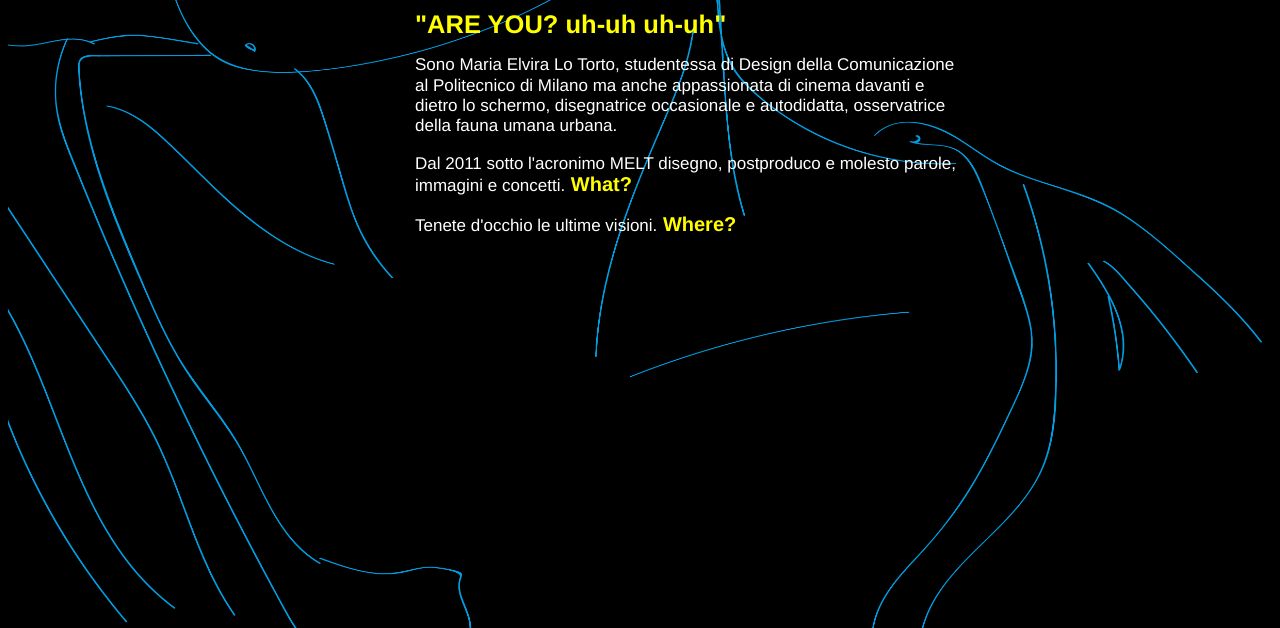
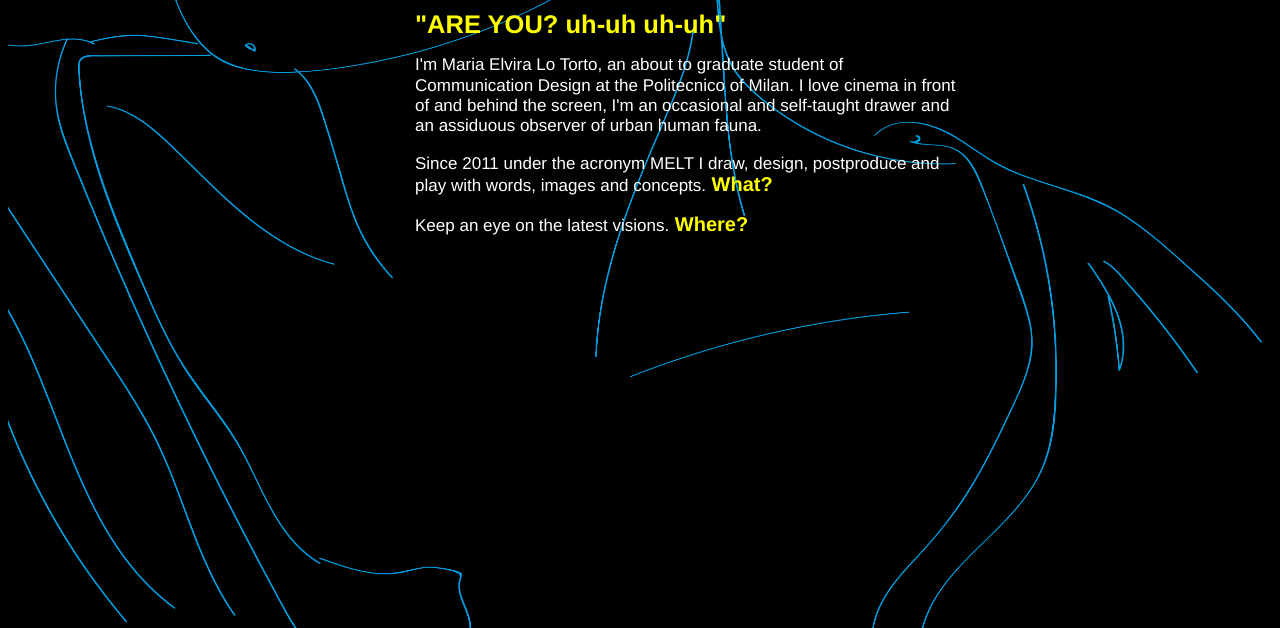
Before and after one commit to meltisme/meltisme.github.io, a plain HTML site: page Curriculum Vitae.html in a window 1280 px wide. Shown: the part 277-905 px from the top of the page. Drawn offline with Linux system fonts and the light colour scheme.

Commit message:
Add files via upload

```diff
--- a/Curriculum Vitae.html
+++ b/Curriculum Vitae.html
@@ -13,9 +13,9 @@
 
 <h2>"ARE YOU? uh-uh uh-uh"</h2>
 
-  <p align="left">Sono Maria Elvira Lo Torto, studentessa di Design della Comunicazione al Politecnico di Milano ma anche appassionata di cinema davanti e dietro lo schermo, disegnatrice occasionale e autodidatta, osservatrice della fauna umana urbana.</p>
-<p>Dal 2011 sotto l'acronimo MELT disegno, postproduco e molesto parole, immagini e concetti.<a href="Portfolio.html" style="text-decoration: none" class="link"> What?</a></p>
-<p>Tenete d'occhio le ultime visioni.<a href="Contacts.html" style="text-decoration: none" class="link"> Where?</a></p>
+  <p align="left">I'm Maria Elvira Lo Torto, an about to graduate student of Communication Design at the Politecnico of Milan. I love cinema in front of and behind the screen, I'm an occasional and self-taught drawer and an assiduous observer of urban human fauna.</p>
+<p>Since 2011 under the acronym MELT I draw, design, postproduce and play with words, images and concepts.<a href="Portfolio.html" style="text-decoration: none" class="link"> What?</a></p>
+<p>Keep an eye on the latest visions.<a href="Contacts.html" style="text-decoration: none" class="link"> Where?</a></p>
   </div>
 
 </body>
```
